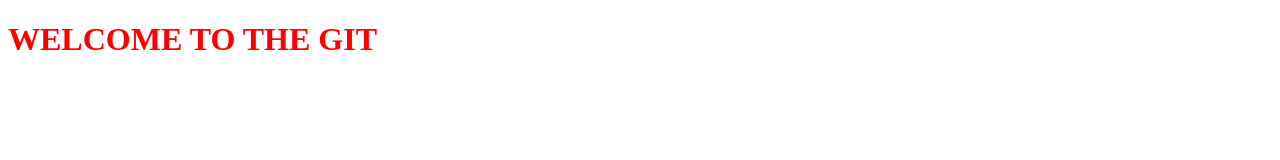
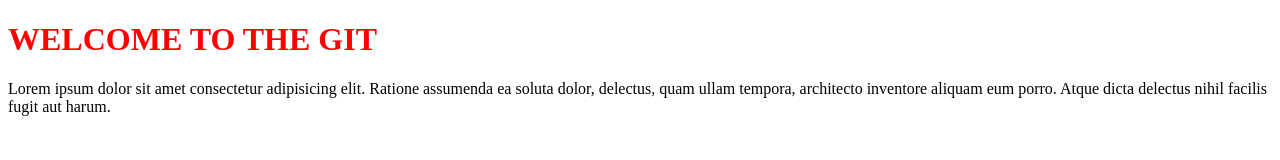
Before and after one commit to AryanRaval123/LocalRepo2, a plain HTML site: page index.html in a window 1280 px wide. Drawn offline with Linux system fonts and the light colour scheme.

Commit message:
random text

```diff
--- a/index.html
+++ b/index.html
@@ -8,5 +8,6 @@
 </head>
 <body>
     <h1> WELCOME TO THE GIT</h1>
+    <div> Lorem ipsum dolor sit amet consectetur adipisicing elit. Ratione assumenda ea soluta dolor, delectus, quam ullam tempora, architecto inventore aliquam eum porro. Atque dicta delectus nihil facilis fugit aut harum.</div>
 </body>
 </html>
```
